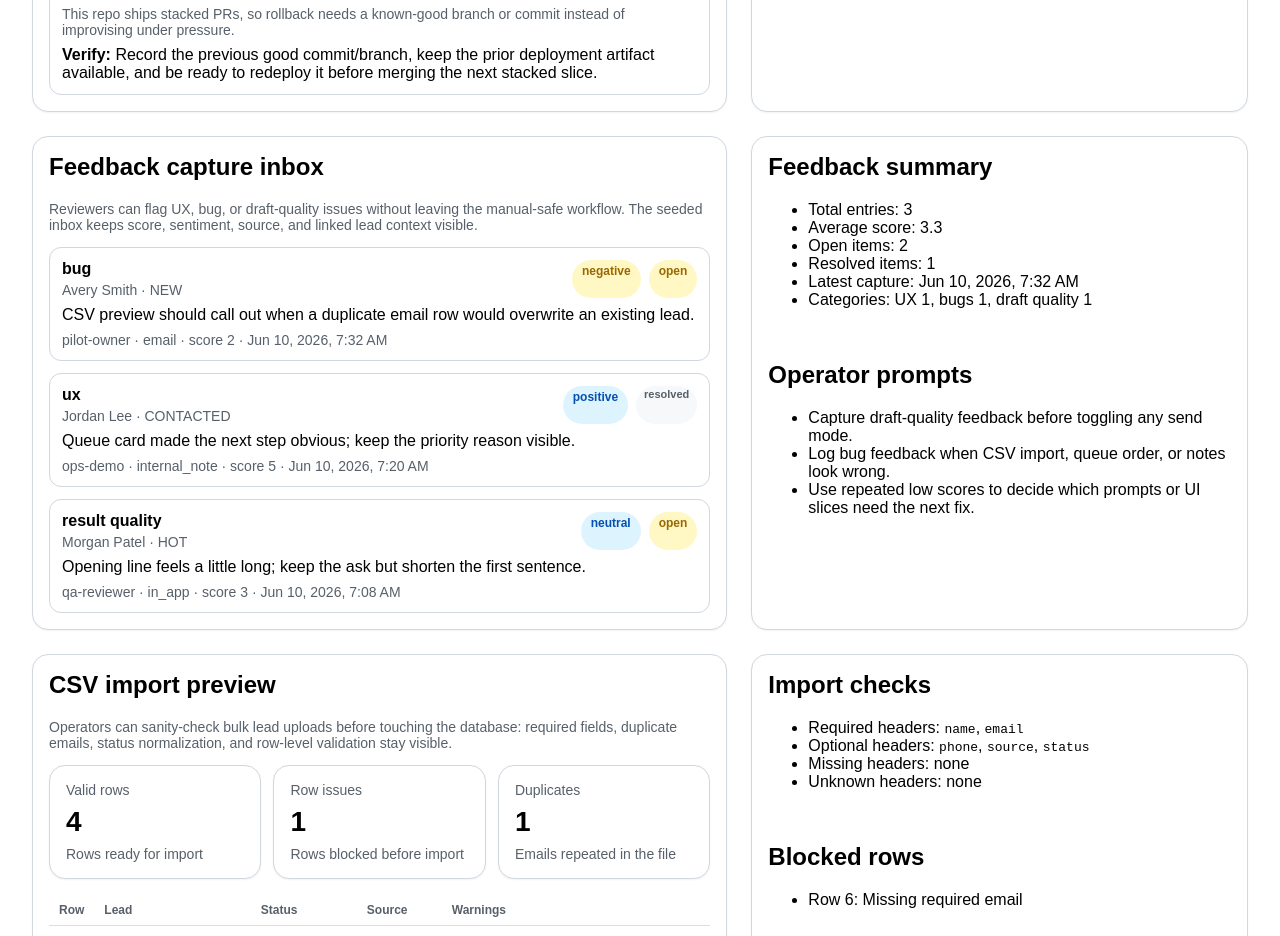
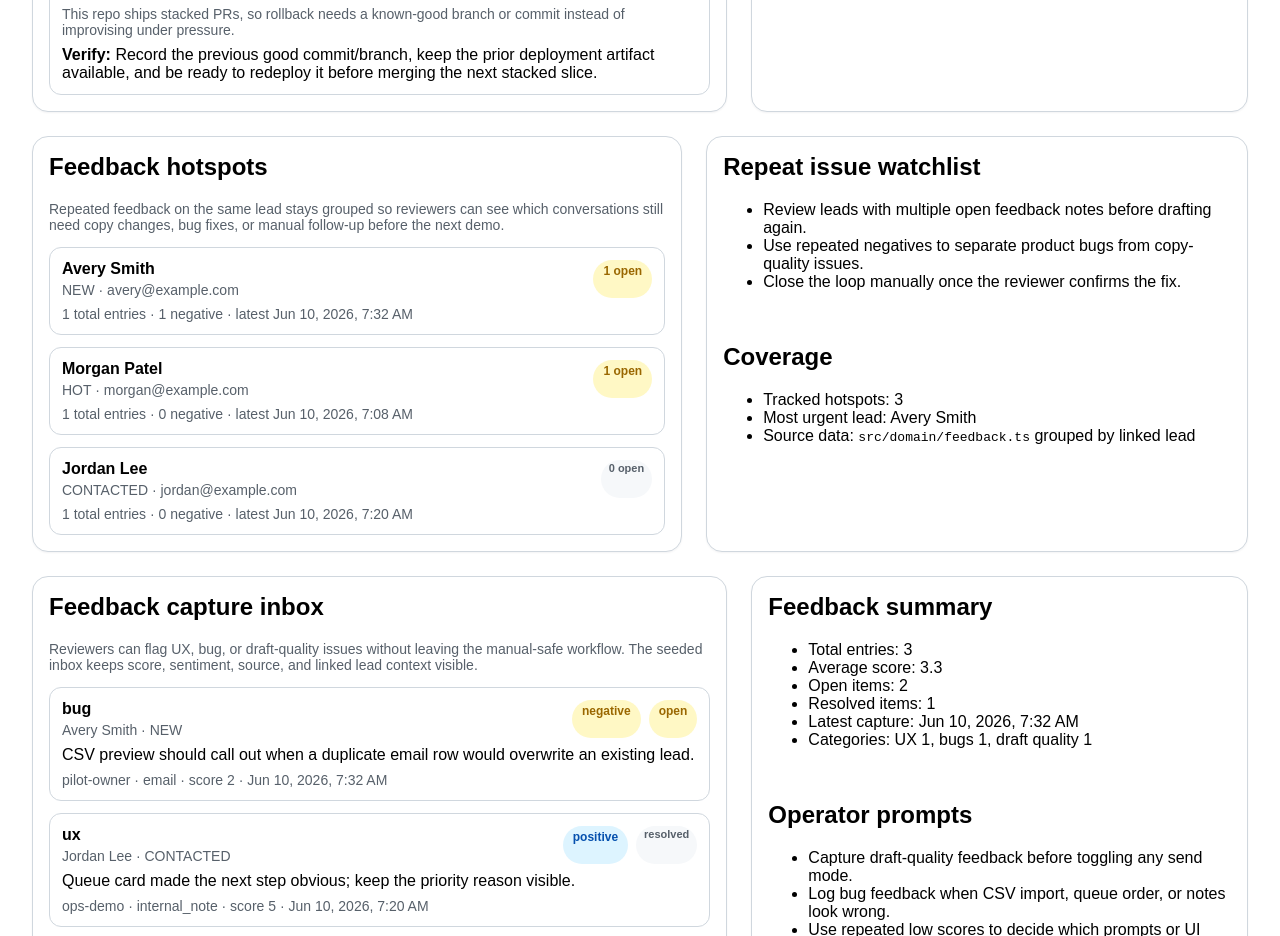
Before and after one commit to mendyraul/sales-followup-copilot, a Next.js app: page / in a window 1280 px wide. Shown: the part 3500-4436 px from the top of the page. Built offline with nearby package versions, Linux system fonts and the light colour scheme.

Commit message:
feat: highlight repeated feedback hotspots

```diff
--- a/src/app/page.tsx
+++ b/src/app/page.tsx
@@ -8,7 +8,7 @@ import { demoLeadNotes, demoTimelineEntries } from '../data/demoTimeline';
 import { recentAuditEntries, summarizeAuditCoverage } from '../domain/audit';
 import { parseLeadCsvPreview } from '../domain/csv-import';
 import { summarizeDeploymentChecklist } from '../domain/deployment';
-import { feedbackNeedsAttention, recentFeedback, summarizeFeedback } from '../domain/feedback';
+import { feedbackHotspots, feedbackNeedsAttention, recentFeedback, summarizeFeedback } from '../domain/feedback';
 import { summarizeManualQaChecklist } from '../domain/manual-qa';
 import { needsAttention } from '../domain/queue';
 import { entriesForLead, notePreview, notesForLead, summarizeTimeline } from '../domain/timeline';
@@ -20,6 +20,7 @@ const deploymentSummary = summarizeDeploymentChecklist(demoDeploymentChecklist);
 const feedbackSummary = summarizeFeedback(demoFeedbackEntries);
 const latestFeedback = recentFeedback(demoFeedbackEntries);
 const feedbackFollowUps = feedbackNeedsAttention(demoFeedbackEntries);
+const feedbackLeadHotspots = feedbackHotspots(demoFeedbackEntries);
 const manualQaSummary = summarizeManualQaChecklist(demoManualQaChecklist);
 const timelineSummary = summarizeTimeline(demoTimelineEntries, demoLeadNotes);
 const csvPreview = parseLeadCsvPreview(`name,email,phone,source,status
@@ -292,6 +293,58 @@ export default function HomePage() {
         </div>
       </section>
 
+
+      <section style={{ display: 'grid', gap: 24, gridTemplateColumns: '1.2fr 1fr' }}>
+        <div style={panelStyle}>
+          <h2 style={{ marginTop: 0 }}>Feedback hotspots</h2>
+          <p style={mutedStyle}>
+            Repeated feedback on the same lead stays grouped so reviewers can see which conversations still need copy changes, bug fixes, or manual follow-up before the next demo.
+          </p>
+
+          <ul style={{ listStyle: 'none', padding: 0, margin: 0, display: 'grid', gap: 12 }}>
+            {feedbackLeadHotspots.map((hotspot) => {
+              const lead = demoLeads.find((candidate) => candidate.id === hotspot.leadId);
+              return (
+                <li key={hotspot.leadId} style={{ border: '1px solid #d0d7de', borderRadius: 12, padding: 12 }}>
+                  <div style={{ display: 'flex', justifyContent: 'space-between', gap: 12, flexWrap: 'wrap' }}>
+                    <div>
+                      <strong>{lead?.name ?? hotspot.leadId}</strong>
+                      <div style={{ ...mutedStyle, marginTop: 4 }}>{lead ? `${lead.status.toUpperCase()} · ${lead.email ?? 'no-email'}` : 'Linked lead unavailable'}</div>
+                    </div>
+                    <span style={hotspot.openEntries > 0 ? warningPillStyle : miniPillStyle}>
+                      {hotspot.openEntries} open
+                    </span>
+                  </div>
+                  <div style={{ ...mutedStyle, marginTop: 8 }}>
+                    {hotspot.totalEntries} total entries · {hotspot.negativeEntries} negative · latest {formatTimestamp(hotspot.latestAt)}
+                  </div>
+                </li>
+              );
+            })}
+          </ul>
+        </div>
+
+        <div style={{ ...panelStyle, display: 'grid', gap: 16, alignContent: 'start' }}>
+          <div>
+            <h2 style={{ marginTop: 0 }}>Repeat issue watchlist</h2>
+            <ul>
+              <li>Review leads with multiple open feedback notes before drafting again.</li>
+              <li>Use repeated negatives to separate product bugs from copy-quality issues.</li>
+              <li>Close the loop manually once the reviewer confirms the fix.</li>
+            </ul>
+          </div>
+
+          <div>
+            <h2>Coverage</h2>
+            <ul>
+              <li>Tracked hotspots: {feedbackLeadHotspots.length}</li>
+              <li>Most urgent lead: {demoLeads.find((lead) => lead.id === feedbackLeadHotspots[0]?.leadId)?.name ?? 'n/a'}</li>
+              <li>Source data: <code>src/domain/feedback.ts</code> grouped by linked lead</li>
+            </ul>
+          </div>
+        </div>
+      </section>
+
       <section style={{ display: 'grid', gap: 24, gridTemplateColumns: '1.4fr 1fr' }}>
         <div style={panelStyle}>
           <h2 style={{ marginTop: 0 }}>Feedback capture inbox</h2>
--- a/src/domain/feedback.ts
+++ b/src/domain/feedback.ts
@@ -101,6 +101,54 @@ export function recentFeedback(records: FeedbackRecord[], limit = 3) {
     .slice(0, limit);
 }
 
+export type FeedbackHotspot = {
+  leadId: string;
+  totalEntries: number;
+  openEntries: number;
+  negativeEntries: number;
+  latestAt: string;
+};
+
+export function feedbackHotspots(records: FeedbackRecord[], limit = 3): FeedbackHotspot[] {
+  const grouped = new Map<string, FeedbackHotspot>();
+
+  for (const record of records) {
+    if (!record.leadId) {
+      continue;
+    }
+
+    const existing = grouped.get(record.leadId) ?? {
+      leadId: record.leadId,
+      totalEntries: 0,
+      openEntries: 0,
+      negativeEntries: 0,
+      latestAt: record.createdAt,
+    };
+
+    existing.totalEntries += 1;
+    if (!record.resolved) {
+      existing.openEntries += 1;
+    }
+    if (record.sentiment === 'negative') {
+      existing.negativeEntries += 1;
+    }
+    if (new Date(record.createdAt).getTime() > new Date(existing.latestAt).getTime()) {
+      existing.latestAt = record.createdAt;
+    }
+
+    grouped.set(record.leadId, existing);
+  }
+
+  return [...grouped.values()]
+    .sort((a, b) => {
+      if (b.openEntries !== a.openEntries) return b.openEntries - a.openEntries;
+      if (b.negativeEntries !== a.negativeEntries) return b.negativeEntries - a.negativeEntries;
+      if (b.totalEntries !== a.totalEntries) return b.totalEntries - a.totalEntries;
+      return new Date(b.latestAt).getTime() - new Date(a.latestAt).getTime();
+    })
+    .slice(0, limit);
+}
+
 export function feedbackNeedsAttention(records: FeedbackRecord[]) {
   return [...records]
     .filter((record) => !record.resolved && (record.sentiment === 'negative' || (record.score ?? 5) <= 3))
```
Also changed, not shown: 3 other files (tests, documents, lock files or other folders).
